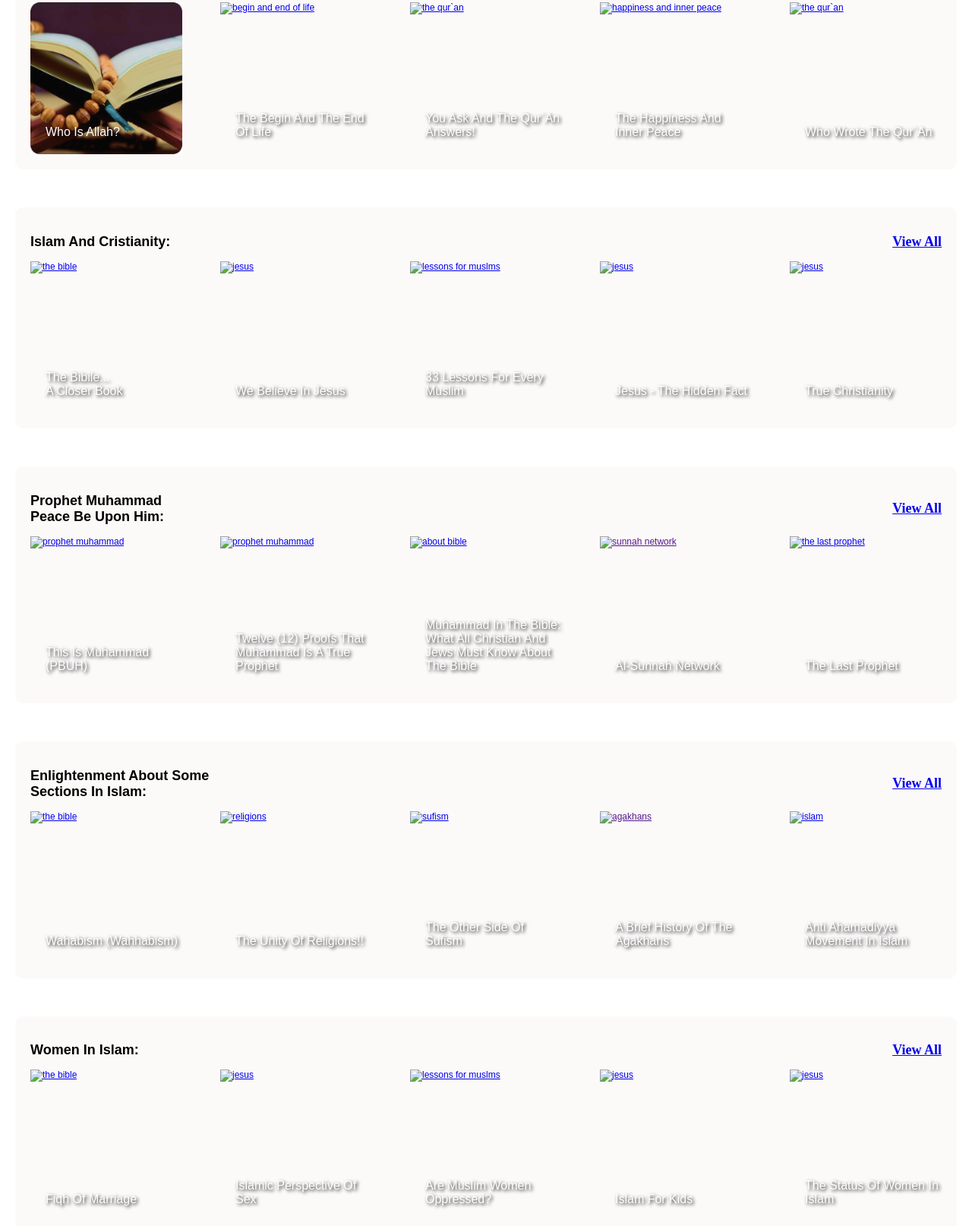
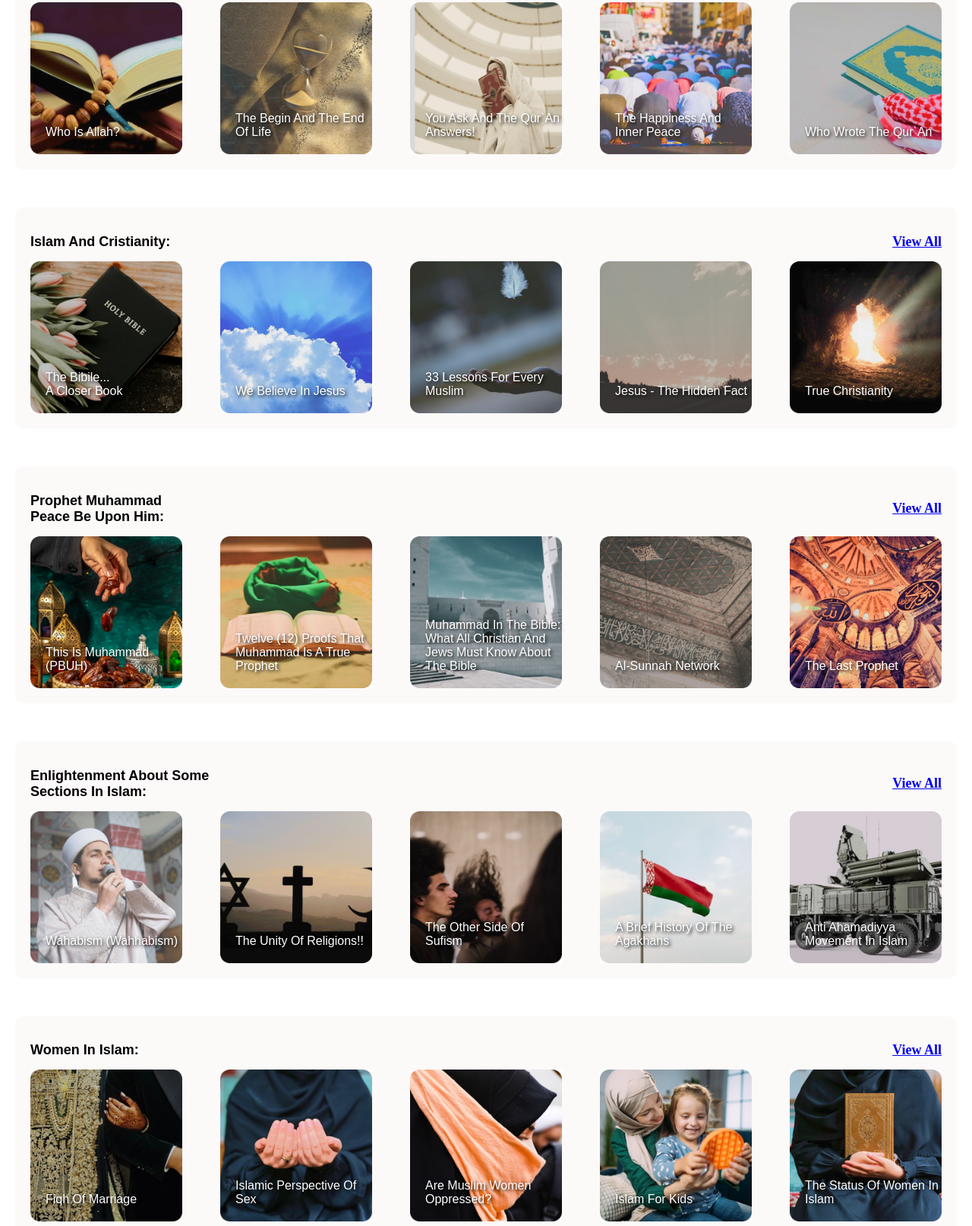
Before and after one commit to Annaseer4002/sultan.org, a plain HTML site: page index.html in a window 1280 px wide. Shown: the part 771-2385 px from the top of the page at 76% size. Drawn offline with Linux system fonts and the light colour scheme.

Commit message:
add path

```diff
--- a/index.html
+++ b/index.html
@@ -64,7 +64,7 @@
 
                 <div class="tiles-img">
                     <a href="hFBAwgcDNC0xyAcT&sclient=gws-wiz-serp" target="_blank">
-                        <img src=">Sultan.com/images/Rectangle 4139.jpg" alt="begin and end of life" class="img">
+                        <img src="/images/Rectangle 4139.jpg" alt="begin and end of life" class="img">
                         <span>The begin and the End of life</span>
                     </a>
                 </div>
@@ -72,7 +72,7 @@
 
                       <div class="tiles-img">
                     <a href="https://www.islambasics.com/view.php?bkID=135&chapter=1" target="_blank">
-                        <img src=">Sultan.com/images/Rectangle 4140.jpg" alt="the qur`an" class="img">
+                        <img src="/images/Rectangle 4140.jpg" alt="the qur`an" class="img">
                         <span>you ask and the qur`an answers!</span>
                     </a>
                 </div>
@@ -81,14 +81,14 @@
 
                 <div class="tiles-img">
                     <a href="https://www.islamreligion.com/category/104/" target="_blank">
-                        <img src=">Sultan.com/images/Rectangle 4141.jpg" alt="happiness and inner peace" class="img">
+                        <img src="/images/Rectangle 4141.jpg" alt="happiness and inner peace" class="img">
                         <span>the happiness and inner peace</span>
                     </a>
                 </div>
 
                 <div class="tiles-img">
                     <a href="https://islamhouse.com/en/books/1283/" target="_blank">
-                        <img src=">Sultan.com/images/Rectangle 4142.jpg" alt="the qur`an" class="img">
+                        <img src="/images/Rectangle 4142.jpg" alt="the qur`an" class="img">
                         <span>who wrote the qur`an</span>
                     </a>
                 </div>
@@ -102,21 +102,21 @@
             <div class="tiles-container">
                 <div class="tiles-img">
                     <a href="http://islamtomorrow.com/articles/Bible_vs_Quran.asp" target="_blank">
-                        <img src=">Sultan.com/images/Rectangle 4144.jpg" alt="the bible" class="img">
+                        <img src="/images/Rectangle 4144.jpg" alt="the bible" class="img">
                         <span>the bibile...<br> a closer book</span>
                     </a>
                 </div>
 
                 <div class="tiles-img">
                     <a href="https://jesusandquran.com/" target="_blank">
-                        <img src=">Sultan.com/images/image-1.jpg" alt="jesus" class="img">
+                        <img src="/images/image-1.jpg" alt="jesus" class="img">
                         <span>we believe in jesus</span>
                     </a>
                 </div>
 
                 <div class="tiles-img">
                     <a href="http://www.sunnahonline.com/ilm/aqeedah/0056.htm" target="_blank">
-                        <img src=">Sultan.com/images/Rectangle 4146.jpg" alt="lessons for muslms" class="img">
+                        <img src="/images/Rectangle 4146.jpg" alt="lessons for muslms" class="img">
                         <span>33 lessons for every muslim</span>
                     </a>
                 </div>
@@ -124,7 +124,7 @@
 
                 <div class="tiles-img">
                     <a href="http://www.islaam.net/main/display.php?id=693&category=15" target="_blank">
-                        <img src=">Sultan.com/images/Rectangle 4147.jpg" alt="jesus" class="img">
+                        <img src="/images/Rectangle 4147.jpg" alt="jesus" class="img">
                         <span>jesus - the hidden fact</span>
                     </a>
                 </div>
@@ -132,7 +132,7 @@
 
                 <div class="tiles-img">
                     <a href="http://www.sunnahonline.com/ilm/dawah/ce_index.htm" target="_blank">
-                        <img src=">Sultan.com/images/Rectangle 4148.jpg" alt="jesus" class="img">
+                        <img src="/images/Rectangle 4148.jpg" alt="jesus" class="img">
                         <span>true christianity</span>
                     </a>
                 </div>
@@ -147,28 +147,28 @@
             <div class="tiles-container">
                 <div class="tiles-img">
                     <a href="http://www.islamreligion.com/articles/196/viewall/" target="_blank">
-                        <img src=">Sultan.com/images/Rectangle 4149.jpg" alt="prophet muhammad" class="img">
+                        <img src="/images/Rectangle 4149.jpg" alt="prophet muhammad" class="img">
                         <span>this is muhammad<br> (PBUH) </span>
                     </a>
                 </div>
 
                 <div class="tiles-img">
-                    <a href="https://www>Sultan.com/articles/prophetmuhammad.html" target="_blank">
-                        <img src=">Sultan.com/images/image-2.jpg" alt="prophet muhammad" class="img">
+                    <a href="https://www/articles/prophetmuhammad.html" target="_blank">
+                        <img src="/images/image-2.jpg" alt="prophet muhammad" class="img">
                         <span>Twelve (12) proofs that muhammad is a true prophet</span>
                     </a>
                 </div>
 
                 <div class="tiles-img">
                     <a href="http://www.islamicweb.com/bible/main.htm" target="_blank">
-                        <img src=">Sultan.com/images/Rectangle 4150.jpg" alt="about bible" class="img">
+                        <img src="/images/Rectangle 4150.jpg" alt="about bible" class="img">
                         <span>muhammad in the bible: <br>what all christian and jews must know about the bible</span>
                     </a>
                 </div>
 
                 <div class="tiles-img">
                     <a href="" target="_blank">
-                        <img src=">Sultan.com/images/Rectangle 4151.jpg" alt="sunnah network" class="img">
+                        <img src="/images/Rectangle 4151.jpg" alt="sunnah network" class="img">
                         <span>al-sunnah network</span>
                     </a>
                 </div>
@@ -176,7 +176,7 @@
 
                 <div class="tiles-img">
                     <a href="https://www.google.com/search?q=Ang+Islam+sa+Iglap+na+Pananaw+-+Tagalog&sca_esv=f4f0d3251154213d&rlz=1C1GCEA_enNG1176NG1176&sxsrf=AE3TifO8EjaFbpJvEgpwk5rb6_6_JDokPg%3A1763991358591&ei=Pl8kacThI6TNhbIP2fi18A4&ved=0ahUKEwjE-MLy84qRAxWkZkEAHVl8De4Q4dUDCBE&uact=5&oq=Ang+Islam+sa+Iglap+na+Pananaw+-+Tagalog&gs_lp=Egxnd3Mtd2l6LXNlcnAiJ0FuZyBJc2xhbSBzYSBJZ2xhcCBuYSBQYW5hbmF3IC0gVGFnYWxvZ0jYAVAAWABwAHgBkAEAmAEAoAEAqgEAuAEDyAEA-AEC-AEBmAIAoAIAmAMAkgcAoAcAsgcAuAcAwgcAyAcA&sclient=gws-wiz-serp" target="_blank">
-                        <img src=">Sultan.com/images/Rectangle 4152.jpg" alt="the last prophet" class="img">
+                        <img src="/images/Rectangle 4152.jpg" alt="the last prophet" class="img">
                         <span>the last prophet</span>
                     </a>
                 </div>
@@ -189,22 +189,22 @@
             <h1 class="tiles-header">Enlightenment about some <br> sections in islam:<a href="#"><span>view all</span></a></h1>
             <div class="tiles-container">
                 <div class="tiles-img">
-                    <a href="https:/>Sultan.com/articles/wahabism.html" target="_blank">
-                        <img src=">Sultan.com/images/Rectangle 4153.jpg" alt="the bible" class="img">
+                    <a href="https://articles/wahabism.html" target="_blank">
+                        <img src="/images/Rectangle 4153.jpg" alt="the bible" class="img">
                         <span>wahabism (wahhabism)</span>
                     </a>
                 </div>
 
                 <div class="tiles-img">
                     <a href="http://english.islamway.net/bindex.php?section=article&id=393" target="_blank">
-                        <img src=">Sultan.com/images/image-3.jpg" alt="religions" class="img">
+                        <img src="/images/image-3.jpg" alt="religions" class="img">
                         <span>the unity of religions!!</span>
                     </a>
                 </div>
 
                 <div class="tiles-img">
-                    <a href="http://>Sultan.com/articles/sufism/toc.html" target="_blank">
-                        <img src=">Sultan.com/images/Rectangle 4154.jpg" alt="sufism" class="img">
+                    <a href="http:///articles/sufism/toc.html" target="_blank">
+                        <img src="/images/Rectangle 4154.jpg" alt="sufism" class="img">
                         <span>the other side of sufism</span>
                     </a>
                 </div>
@@ -212,15 +212,15 @@
 
                 <div class="tiles-img">
                     <a href="">
-                        <img src=">Sultan.com/images/image-7.jpg" alt="agakhans " class="img">
+                        <img src="/images/image-7.jpg" alt="agakhans " class="img">
                         <span>a brief history of the agakhans</span>
                     </a>
                 </div>
 
 
                 <div class="tiles-img">
-                    <a href="http://a>Sultan.com/rashid/" target="_blank">
-                        <img src=">Sultan.com/images/Rectangle 4156.jpg" alt="islam" class="img">
+                    <a href="http://a/rashid/" target="_blank">
+                        <img src="/images/Rectangle 4156.jpg" alt="islam" class="img">
                         <span>anti ahamadiyya movement in islam</span>
                     </a>
                 </div>
@@ -236,21 +236,21 @@
             <div class="tiles-container">
                 <div class="tiles-img">
                     <a href="http://www.java-man.com/Pages/Marriage/Marriage.html" target="_blank">
-                        <img src=">Sultan.com/images/Rectangle 4157.jpg" alt="the bible" class="img">
+                        <img src="/images/Rectangle 4157.jpg" alt="the bible" class="img">
                         <span>fiqh of marriage</span>
                     </a>
                 </div>
 
                 <div class="tiles-img">
                     <a href="http://www.islambasics.com/view.php?authID=40" target="_blank">
-                        <img src=">Sultan.com/images/image-4.jpg" alt="jesus" class="img">
+                        <img src="/images/image-4.jpg" alt="jesus" class="img">
                         <span>islamic perspective of sex</span>
                     </a>
                 </div>
 
                 <div class="tiles-img">
                     <a href="http://www.islamweb.net/ver2/archive/article.php?lang=E&id=109366" target="_blank">
-                        <img src=">Sultan.com/images/Rectangle 4158.jpg" alt="lessons for muslms" class="img">
+                        <img src="/images/Rectangle 4158.jpg" alt="lessons for muslms" class="img">
                         <span>are muslim women oppressed?</span>
                     </a>
                 </div>
@@ -258,15 +258,15 @@
 
                 <div class="tiles-img">
                     <a href="http://www.islamweb.net/ver2/archive/index2.php?vPart=93&startno=1&thelang=E" target="_blank">
-                      <img src=">Sultan.com/images/image-8.jpg"  alt="jesus" class="img">
+                      <img src="/images/image-8.jpg"  alt="jesus" class="img">
                         <span>islam for kids</span>
                     </a>
                 </div>
 
 
                 <div class="tiles-img">
-                    <a href="http://www.islamu>Sultan.com/eng/ebooks/swoman/swoman.htm">
-                        <img src=">Sultan.com/images/Rectangle 4159.jpg" alt="jesus" class="img">
+                    <a href="http://www.islamu/eng/ebooks/swoman/swoman.htm">
+                        <img src="/images/Rectangle 4159.jpg" alt="jesus" class="img">
                         <span>the status of women in islam</span>
                     </a>
                 </div>
@@ -282,7 +282,7 @@
         <div class="tiles-container">
             <div class="tiles-img">
                 <a href="http://www.bilalphilips.com/" target="_blank">
-                    <img src=">Sultan.com/images/image.jpg" alt="dr. abu ameenah" class="img">
+                    <img src="/images/image.jpg" alt="dr. abu ameenah" class="img">
                     <span>dr. abu ameenah <br>
                     bilal philips audios</span>
                 </a>
@@ -290,7 +290,7 @@
 
             <div class="tiles-img">
                 <a href="http://www.irf.net/" target="_blank">
-                    <img src=">Sultan.com/images/image-5.jpg" alt="dr. zakir naik" class="img">
+                    <img src="/images/image-5.jpg" alt="dr. zakir naik" class="img">
                     <span>dr. zakir naik <br>
                     website debates 2</span>
                 </a>
@@ -298,7 +298,7 @@
 
             <div class="tiles-img">
                 <a href="http://www.ahmadjibril.com/" target="_blank">
-                    <img src=">Sultan.com/images/image-6.jpg" alt="ahmad jibril" class="img">
+                    <img src="/images/image-6.jpg" alt="ahmad jibril" class="img">
                     <span>ahmad jibril website</span>
                 </a>
             </div>
@@ -306,7 +306,7 @@
 
             <div class="tiles-img">
                 <a href="http://www.aswatalislam.net/DisplayFilesP.aspx?TitleID=50016" target="_blank">
-                    <img src=">Sultan.com/images/image-9.jpg" alt="ahmad deedat" class="img">
+                    <img src="/images/image-9.jpg" alt="ahmad deedat" class="img">
                     <span>ahmad deedat <br>
                         audio - books - debatest</span>
                 </a>
@@ -315,7 +315,7 @@
 
             <div class="tiles-img">
                 <a href="http://www.aswatalislam.net/DisplayFilesP.aspx?TitleID=50015" target="_blank">
-                    <img src=">Sultan.com/images/image-10.jpg" alt="jamak hadawi" class="img">
+                    <img src="/images/image-10.jpg" alt="jamak hadawi" class="img">
                     <span>jamal badawi - debates</span>
                 </a>
             </div>
```
